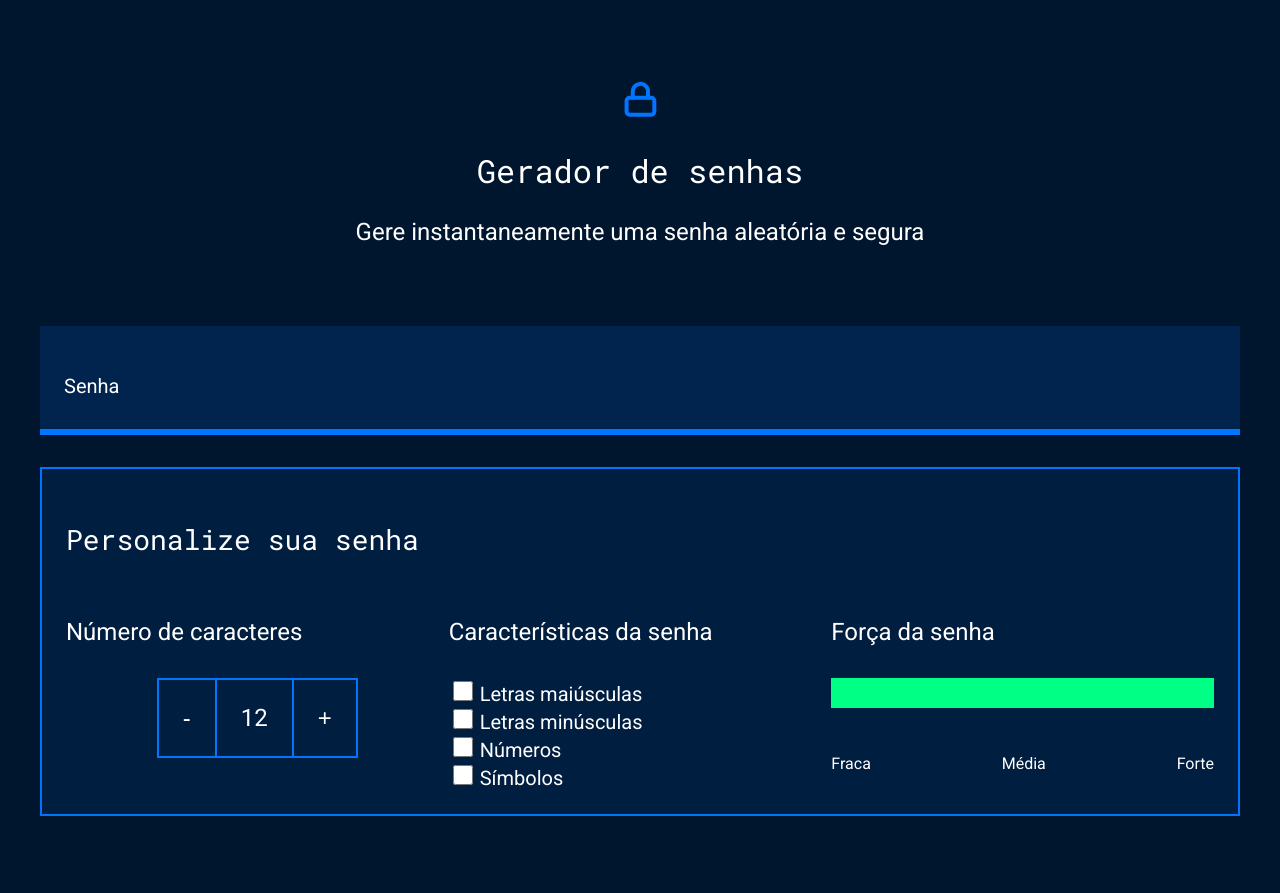
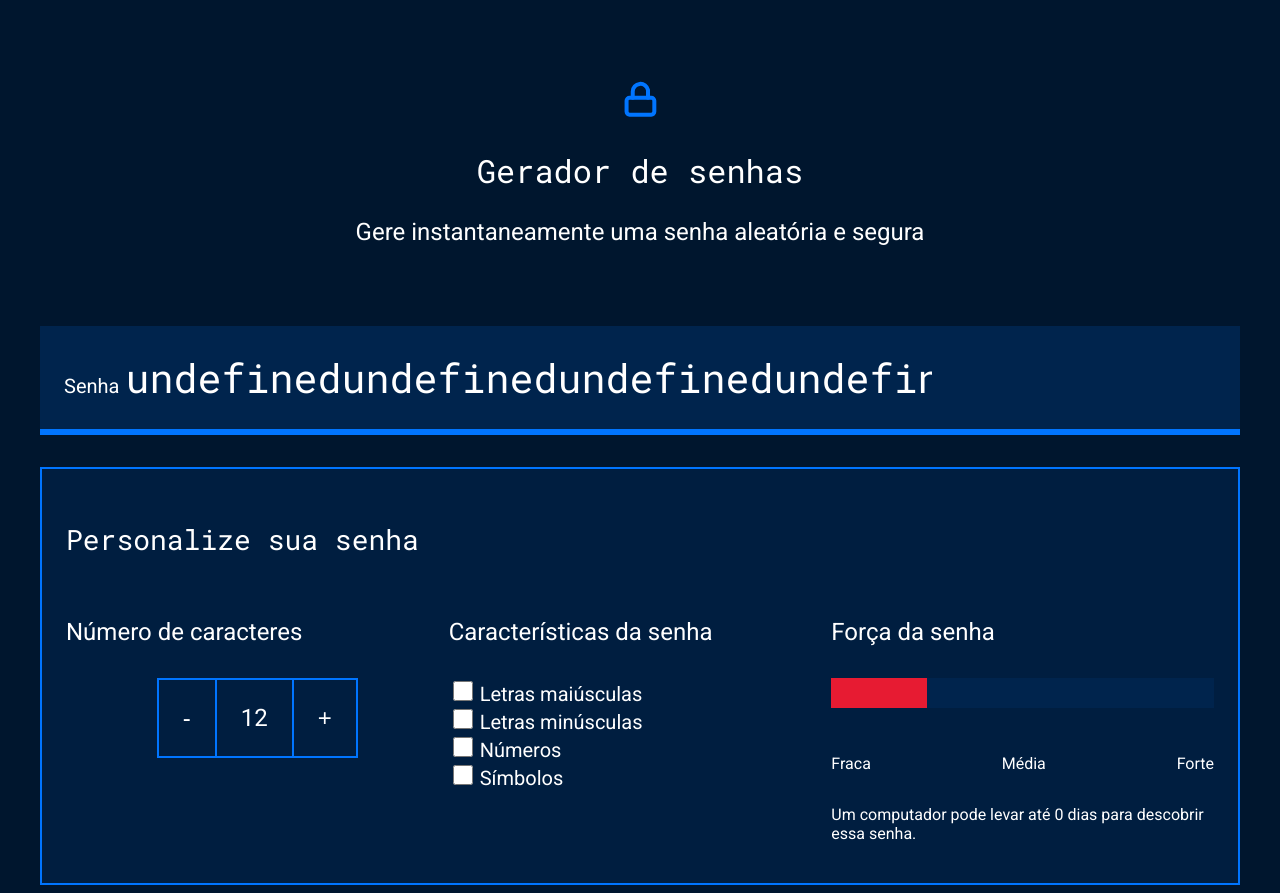
Before and after one commit to ferrarinha/gerador-de-senhas, a plain HTML site: page index.html in a window 1280 px wide. Both pictures are taken after a click on the checkbox 462 px from the left and 690 px from the top of the page. Before the commit the page ends 824 px from the top, so only its background shows below. Drawn offline with Linux system fonts and the light colour scheme.

Commit message:
Add files via upload

```diff
--- a/index.html
+++ b/index.html
@@ -17,7 +17,7 @@
         </div>
         <div class="conteudo-senha">
             <label for="senha">Senha</label>
-            <input name="senha" type="text" id="campo-senha">
+            <input name="senha" type="text" id="campo-senha" readonly>
         </div>
         <div class="parametro">
             <h3 class="parametro-titulo">Personalize sua senha</h3>
@@ -52,16 +52,17 @@
                 <div class="parametro-senha">
                     <h4 class="parametro-senha__titulo">Força da senha</h4>
                     <div class="barra"></div>
-                    <div class="forca forte"></div>
+                    <div class="forca fraca"></div>
                     <div class="parametro-senha-textos">
                         <p>Fraca</p>
                         <p>Média</p>
                         <p>Forte</p>
                     </div>
+                    <p class="entropia"></p>
                 </div>
             </div>
         </div>
     </section>
+    <script src="main.js"></script>
 </body>
-
 </html>
--- /dev/null
+++ b/main.js
@@ -0,0 +1,77 @@
+const numeroSenha = document.querySelector('.parametro-senha__texto');
+let tamanhoSenha = 12;
+numeroSenha.textContent = tamanhoSenha;
+const letrasMaiusculas = 'ABCDEFGHIJKLMNOPQRSTUVXYWZ';
+const letrasMinusculas = 'abcdefghijklmnopqrstuvxywz';
+const numeros = '0123456789';
+const simbolos = '!@%*?';
+const botoes = document.querySelectorAll('.parametro-senha__botao');
+const campoSenha = document.querySelector('#campo-senha');
+const checkbox = document.querySelectorAll('.checkbox');
+const forcaSenha = document.querySelector('.forca');
+
+botoes[0].onclick = diminuiTamanho;
+botoes[1].onclick = aumentaTamanho;
+
+function diminuiTamanho() {
+    if (tamanhoSenha > 1) {
+        // tamanhoSenha = tamanhoSenha-1;
+        tamanhoSenha--;
+    }
+    numeroSenha.textContent = tamanhoSenha;
+    geraSenha();
+}
+function aumentaTamanho() {
+    if (tamanhoSenha < 20) {
+        // tamanhoSenha = tamanhoSenha+1;
+        tamanhoSenha++;
+    }
+    numeroSenha.textContent = tamanhoSenha;
+    geraSenha();
+}
+
+for (i = 0; i < checkbox.length; i++) {
+    checkbox[i].onclick = geraSenha;
+}
+
+geraSenha();
+
+function geraSenha() {
+    let alfabeto = '';
+    if (checkbox[0].checked) {
+        alfabeto = alfabeto + letrasMaiusculas;
+    }
+    if (checkbox[1].checked) {
+        alfabeto = alfabeto + letrasMinusculas;
+    }
+    if (checkbox[2].checked) {
+        alfabeto = alfabeto + numeros;
+    }
+    if (checkbox[3].checked) {
+        alfabeto = alfabeto + simbolos;
+    }
+    let senha = '';
+    for (let i = 0; i < tamanhoSenha; i++) {
+        let numeroAleatorio = Math.random() * alfabeto.length;
+        numeroAleatorio = Math.floor(numeroAleatorio);
+        senha = senha + alfabeto[numeroAleatorio];
+    }
+    campoSenha.value = senha;
+    classificaSenha(alfabeto.length);
+
+}
+
+function classificaSenha(tamanhoAlfabeto){
+    let entropia = tamanhoSenha * Math.log2(tamanhoAlfabeto);
+    console.log(entropia);
+    forcaSenha.classList.remove('fraca','media','forte');
+    if (entropia > 57){
+        forcaSenha.classList.add('forte');
+    } else if (entropia > 35 && entropia < 57 ) {
+        forcaSenha.classList.add('media');
+    } else if (entropia <= 35){
+        forcaSenha.classList.add('fraca');
+    }
+    const valorEntropia = document.querySelector('.entropia');
+    valorEntropia.textContent = "Um computador pode levar até " + Math.floor(2**entropia/(100e6*60*60*24)) + " dias para descobrir essa senha.";
+}
```
Also changed, not shown: style.css (line endings or trailing spaces), 2 other files.
